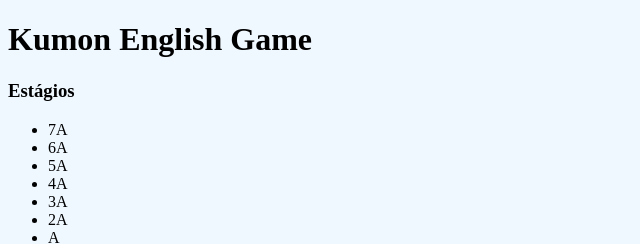
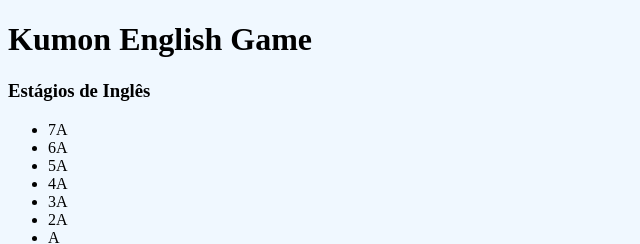
Before and after one commit to Kauangithub/kumon, a plain HTML site: page index.html in a window 1280 px wide. Shown: the top 244 px of the page, 0-640 px from the left. Drawn offline with Linux system fonts and the light colour scheme.

Commit message:
Estágios arrumados

```diff
--- a/index.html
+++ b/index.html
@@ -8,7 +8,7 @@
 </head>
 <body>
     <h1>Kumon English Game</h1>
-    <h3>Estágios</h3>
+    <h3>Estágios de Inglês</h3>
     <ul>
         <li>7A</li>
         <li>6A</li>
```
